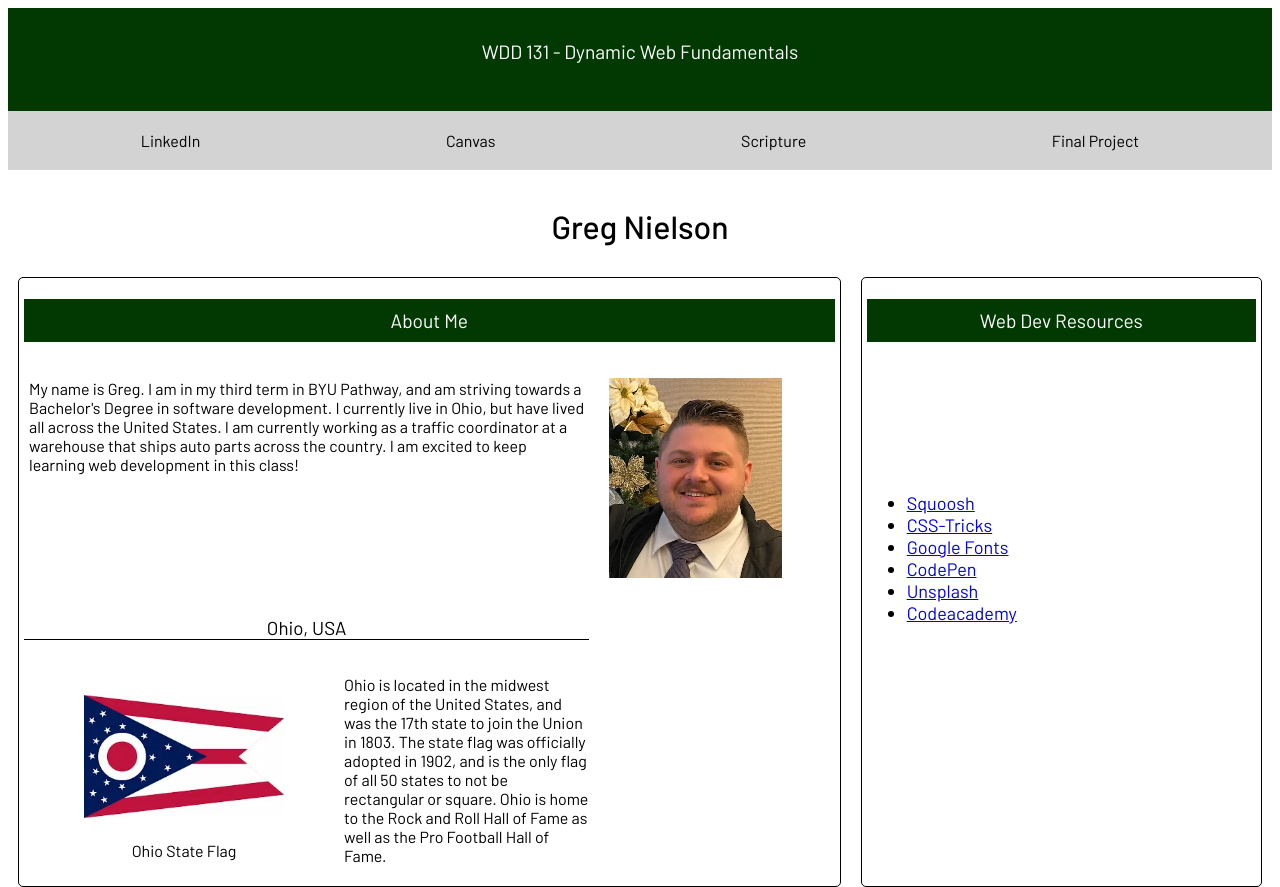
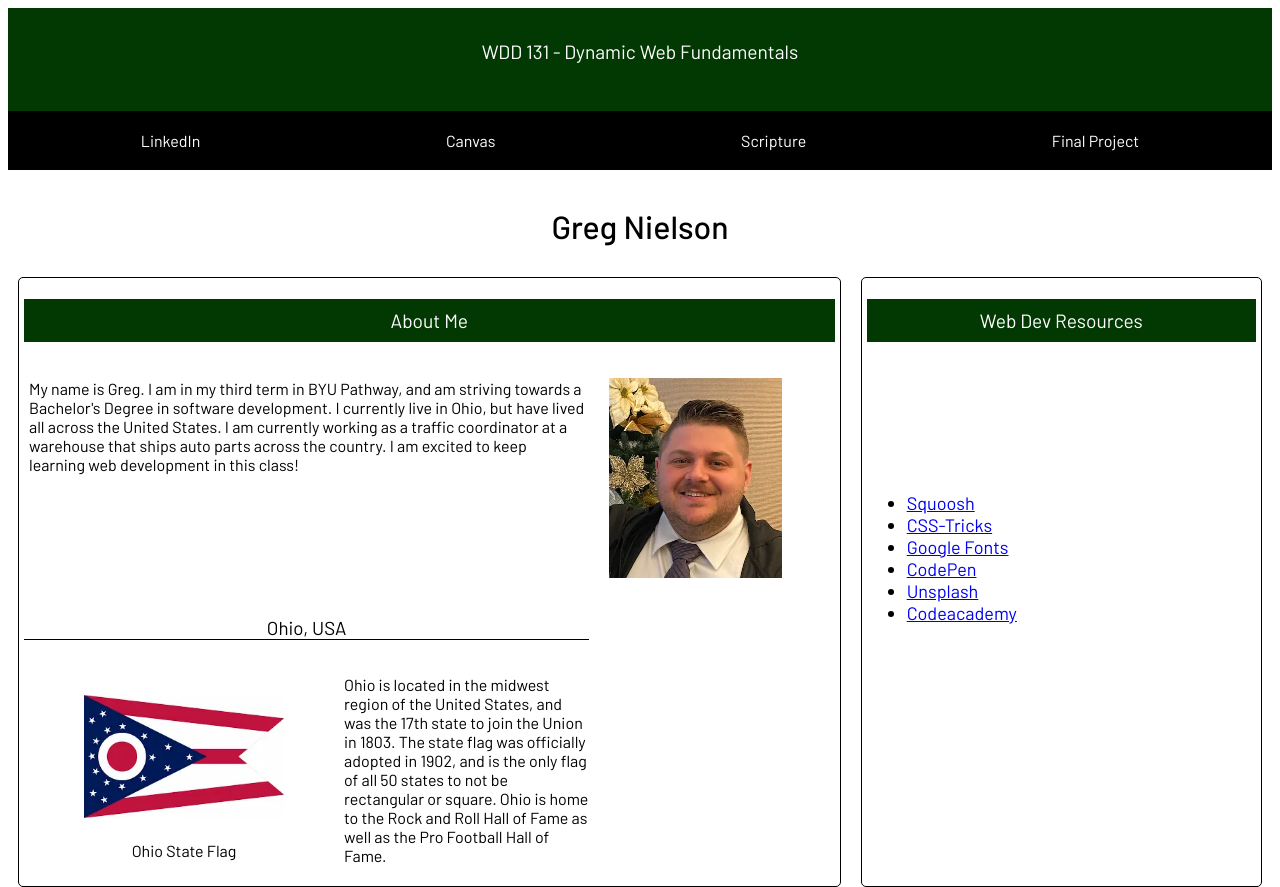
Before and after one commit to gregorynielson/wdd131, a plain HTML site: page index.html in a window 1280 px wide. Shown: the top 887 px of the page. Drawn offline with Linux system fonts and the light colour scheme.

Commit message:
color changes

```diff
--- a/styles/base.css
+++ b/styles/base.css
@@ -24,13 +24,13 @@ header {
     justify-content: space-around;
     padding: 10px;
     list-style: none;
-    background-color: lightgray;
+    background-color: black;
     text-decoration: none;
-    color: black;
+    color: white;
 }
 
 .navigation:hover {
-    border: 1px solid black;
+    border: 2px solid var(--primary-color);
 }
 
 
```
